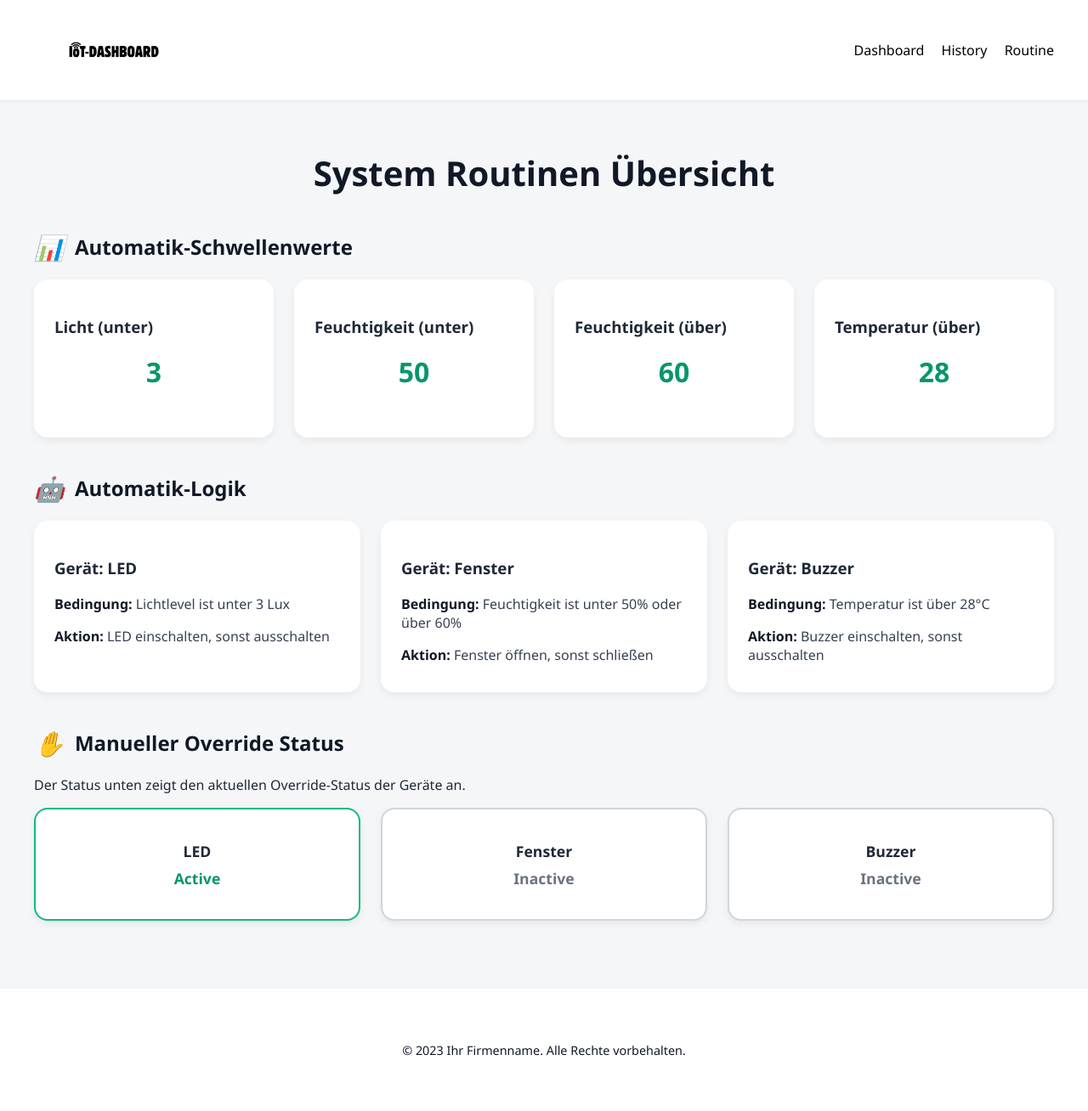
After one commit to flo2274/iot-prog-individual-assignment, a Flask app: page /routine in a window 1280 px wide. The commit adds this page. Shown: the whole page at 85% size. Run offline with Flask 2, Linux system fonts and the light colour scheme.

Commit message:
Update app bar

```diff
--- a/server/app.py
+++ b/server/app.py
@@ -106,6 +106,10 @@ def index():
 def history():
     return render_template('history.html')
 
+@app.route('/routine')
+def routine():
+    return render_template('routine.html')
+
 @app.route('/api/history')
 def api_history():
     try:
@@ -148,8 +152,8 @@ def handle_command(data):
 
 # --- Automatik-Schwellenwerte ---
 LIGHT_THRESHOLD = 3
-HUMIDITY_LOW_THRESHOLD = 40
-HUMIDITY_HIGH_THRESHOLD = 70
+HUMIDITY_LOW_THRESHOLD = 50
+HUMIDITY_HIGH_THRESHOLD = 60
 TEMPERATURE_HIGH_THRESHOLD = 28
 
 # --- Override-Flags ---
--- a/server/static/css/style.css
+++ b/server/static/css/style.css
@@ -236,3 +236,96 @@ button.off:hover {
     transform: translateX(0);
   }
 }
+
+/* --- Zusätzliche Styles für die System Routines Overview Page (basierend auf bereitgestellter HTML) --- */
+
+/* Abstand zwischen den Abschnitten wie "Automatik-Schwellenwerte" */
+.card-section {
+  margin-top: 2.5rem; /* Mehr Abstand über einem neuen Abschnitt */
+}
+
+.card-section h2 {
+    margin-bottom: 1.2rem; /* Abstand unter dem Titel des Abschnitts */
+    display: flex; /* Erlaubt das Icon neben dem Text */
+    align-items: center;
+}
+
+/* Stil für die Text-Icons neben den Abschnittstiteln */
+.card-section h2 .icon {
+    margin-right: 0.75rem; /* Abstand zwischen Icon und Text */
+    font-size: 1.8rem; /* Größeres Icon */
+    color: #2563eb; /* Farbe anpassen, falls gewünscht */
+}
+
+
+/* Grid-Layout für die Karten innerhalb jedes Abschnitts */
+.card-grid {
+  display: grid;
+  /* Eine responsive Grid-Vorlage: erstellt Spalten, die sich automatisch anpassen.
+     Jede Spalte ist mindestens 220px breit, aber nicht breiter als 1fr (gleicher Teil des verfügbaren Platzes). */
+  grid-template-columns: repeat(auto-fit, minmax(220px, 1fr));
+  gap: 1.5rem; /* Abstand zwischen den Karten im Grid */
+}
+
+/* Spezifische Anpassungen für Kartentypen (nutzen den Basis-Card-Stil) */
+.threshold-card .value {
+    font-size: 2rem; /* Größerer Wert für Schwellenwerte */
+    font-weight: bold;
+    color: #059669; /* Grüne Farbe für positive Werte */
+    margin-top: 0.7rem;
+    text-align: center; /* Zentriert den Wert */
+}
+
+.logic-card p {
+    margin-bottom: 0.5rem; /* Abstand zwischen den Logik-Zeilen */
+    line-height: 1.4; /* Bessere Lesbarkeit */
+    color: #374151;
+}
+
+.logic-card p strong {
+    color: #111827; /* Dunkler für die Labels */
+}
+
+/* Stile für die Override-Karten */
+.override-card {
+    text-align: center; /* Inhalt zentrieren */
+    padding: 1.2rem; /* Etwas weniger Padding als Standard-Card */
+    /* Standardmäßig keine besondere Umrandung */
+    border: 2px solid transparent; /* Unsichtbare Umrandung zur Platzhalterung */
+    transition: border-color 0.3s ease, box-shadow 0.3s ease; /* Sanfte Übergänge */
+}
+
+.override-card h3 {
+    margin-bottom: 0.5rem; /* Kleinerer Abstand zum Status */
+    font-size: 1.1rem;
+}
+
+.override-card .status {
+    font-weight: bold;
+    font-size: 1.1rem;
+    margin-top: 0.5rem;
+}
+
+/* Stil für aktive Override-Karten */
+.override-card.active {
+  border-color: #10b981; /* Grüner Rahmen */
+  /* background-color: #ecfdf5; /* Sehr helles Grün als Hintergrund (optional) */ */
+  box-shadow: 0 2px 6px rgba(16, 185, 129, 0.15); /* Dezenter grüner Schatten */
+}
+
+.override-card.active .status {
+    color: #059669; /* Dunkleres Grün für den Text */
+}
+
+/* Stil für inaktive Override-Karten */
+.override-card.inactive {
+  border-color: #d1d5db; /* Grauer Rahmen */
+  /* background-color: #f9fafb; /* Sehr helles Grau als Hintergrund (optional) */ */
+  box-shadow: none; /* Kein Schatten */
+}
+
+.override-card.inactive .status {
+    color: #6b7280; /* Grauer Text */
+}
+
+/* --- Ende Zusätzliche Styles für die System Routines Overview Page --- */
--- a/server/templates/index.html
+++ b/server/templates/index.html
@@ -20,9 +20,9 @@
           class="site-logo"
         />
         <nav>
-          <a href="/">Home</a>
+          <a href="/">Dashboard</a>
           <a href="/history">History</a>
-          <a href="/about">Routines</a>
+          <a href="/routine">Routine</a>
         </nav>
       </div>
     </header>
--- /dev/null
+++ b/server/templates/routine.html
@@ -0,0 +1,119 @@
+<!DOCTYPE html>
+<html lang="de">
+  <head>
+    <meta charset="UTF-8" />
+    <meta name="viewport" content="width=device-width, initial-scale=1.0" />
+    <title>System Routinen Übersicht - Ihre Smart Home Steuerung</title>
+    <link
+      rel="stylesheet"
+      href="{{ url_for('static', filename='css/style.css') }}"
+    />
+  </head>
+  <body>
+    <header class="site-header">
+      <div class="container header-content">
+        <img
+          src="{{ url_for('static', filename='images/logo.png') }}"
+          alt="IoT Dashboard Logo"
+          class="site-logo"
+        />
+        <nav>
+          <a href="/">Dashboard</a>
+          <a href="/history">History</a>
+          <a href="/routine">Routine</a>
+        </nav>
+      </div>
+    </header>
+
+    <div class="container">
+      <h1>System Routinen Übersicht</h1>
+      <section class="card-section">
+        <h2><i class="icon">📊</i> Automatik-Schwellenwerte</h2>
+        <div class="card-grid">
+          <div class="card threshold-card">
+            <h3>Licht (unter)</h3>
+            <p class="value">3</p>
+            {# Entnommen aus LIGHT_THRESHOLD = 3 #}
+          </div>
+          <div class="card threshold-card">
+            <h3>Feuchtigkeit (unter)</h3>
+            <p class="value">50</p>
+            {# Entnommen aus HUMIDITY_LOW_THRESHOLD = 50 #}
+          </div>
+          <div class="card threshold-card">
+            <h3>Feuchtigkeit (über)</h3>
+            <p class="value">60</p>
+            {# Entnommen aus HUMIDITY_HIGH_THRESHOLD = 60 #}
+          </div>
+          <div class="card threshold-card">
+            <h3>Temperatur (über)</h3>
+            <p class="value">28</p>
+            {# Entnommen aus TEMPERATURE_HIGH_THRESHOLD = 28 #}
+          </div>
+        </div>
+      </section>
+
+      <section class="card-section">
+        <h2><i class="icon">🤖</i> Automatik-Logik</h2>
+        <div class="card-grid">
+          <div class="card logic-card">
+            <h3>Gerät: LED</h3>
+            <p><strong>Bedingung:</strong> Lichtlevel ist unter 3 Lux</p>
+            {# Entnommen aus light < LIGHT_THRESHOLD #}
+            <p><strong>Aktion:</strong> LED einschalten, sonst ausschalten</p>
+            {# Entnommen aus led_state Logic #}
+          </div>
+          <div class="card logic-card">
+            <h3>Gerät: Fenster</h3>
+            <p>
+              <strong>Bedingung:</strong> Feuchtigkeit ist unter 50% oder über
+              60%
+            </p>
+            {# Entnommen aus hum < HUMIDITY_LOW_THRESHOLD or hum >
+            HUMIDITY_HIGH_THRESHOLD #}
+            <p><strong>Aktion:</strong> Fenster öffnen, sonst schließen</p>
+            {# Entnommen aus window_state Logic #}
+          </div>
+          <div class="card logic-card">
+            <h3>Gerät: Buzzer</h3>
+            <p><strong>Bedingung:</strong> Temperatur ist über 28°C</p>
+            {# Entnommen aus temp > TEMPERATURE_HIGH_THRESHOLD #}
+            <p>
+              <strong>Aktion:</strong> Buzzer einschalten, sonst ausschalten
+            </p>
+            {# Entnommen aus buzzer_state Logic #}
+          </div>
+        </div>
+      </section>
+
+      <section class="card-section">
+        <h2><i class="icon">✋</i> Manueller Override Status</h2>
+        <p>
+          Der Status unten zeigt den aktuellen Override-Status der Geräte an.
+        </p>
+        <div class="card-grid">
+          <div class="card override-card active">
+            <h3>LED</h3>
+            <p class="status">Active</p>
+          </div>
+          <div class="card override-card inactive">
+            <h3>Fenster</h3>
+            <p class="status">Inactive</p>
+          </div>
+          <div class="card override-card inactive">
+            <h3>Buzzer</h3>
+            <p class="status">Inactive</p>
+          </div>
+          {# Fügen Sie hier die tatsächlichen Override-Status basierend auf
+          Ihrer Logik ein #}
+        </div>
+      </section>
+    </div>
+
+    <footer class="site-footer">
+      <div class="container">
+        <p>&copy; 2023 Ihr Firmenname. Alle Rechte vorbehalten.</p>
+      </div>
+    </footer>
+  </body>
+</html>
```
Also changed, not shown: server/templates/history.html (+14 -1 lines).
